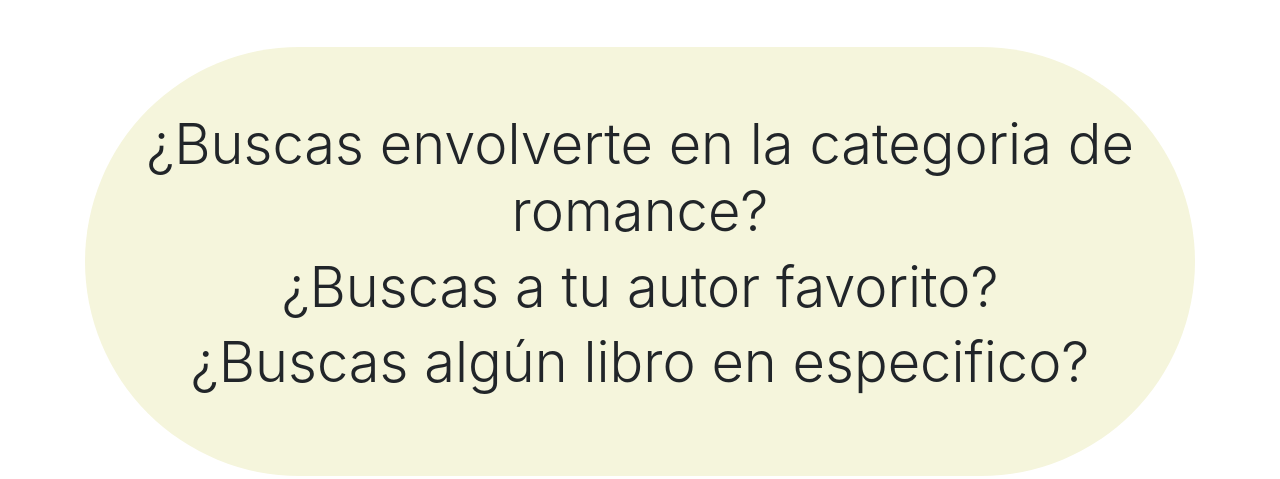
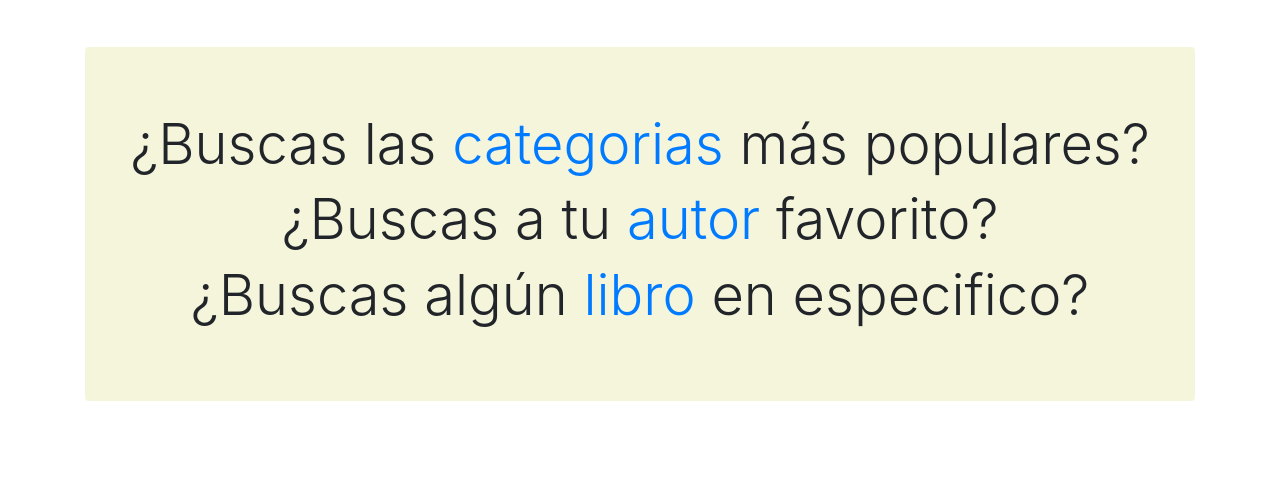
Before and after one commit to Dani1804/examen_pweb, a Django app: page / in a window 1280 px wide. Shown: the part 926-1405 px from the top of the page. Run offline with Django 4.2, Linux system fonts and the light colour scheme; data comes from the database, SQL or seed files in the repository; some libraries are stand-ins or nearby versions.

Commit message:
Avance front - Home linkeado

```diff
--- a/catalogos/templates/catalogos/home.html
+++ b/catalogos/templates/catalogos/home.html
@@ -60,22 +60,16 @@
                 <div class="carousel-item active">
                   <img src="https://ethic.es/wp-content/uploads/2023/10/biblioteca.png" class="d-block w-100" style="height: 500px;" alt="...">
                   <div class="carousel-caption d-none d-md-block">
-                    <h5>First slide label</h5>
-                    <p>Some representative placeholder content for the first slide.</p>
                   </div>
                 </div>
                 <div class="carousel-item">
                   <img src="https://i0.wp.com/cms.babbel.news/wp-content/uploads/2022/02/Most_Beautiful_Libraries-1.png?resize=640%2C360" class="d-block w-100" style="height: 500px;" alt="...">
                   <div class="carousel-caption d-none d-md-block">
-                    <h5>Second slide label</h5>
-                    <p>Some representative placeholder content for the second slide.</p>
                   </div>
                 </div>
                 <div class="carousel-item">
                   <img src="https://www.dgcs.unam.mx/boletin/bdboletin/multimedia/WAV230501/393(1).jpg" class="d-block w-100" style="height: 500px;" alt="...">
                   <div class="carousel-caption d-none d-md-block">
-                    <h5>Third slide label</h5>
-                    <p>Some representative placeholder content for the third slide.</p>
                   </div>
                 </div>
               </div>
@@ -93,17 +87,42 @@
         {% comment %} Termina el Carousel {% endcomment %}
 
 
+
+
         <div class="row my-5">
           <div class="col-lg-12">
-            <div class="jumbotron jumbotron-fluid rounded-pill" style="background-color: beige" border="" data-aos="fade-up" data-aos-duration="3000">
+            <div class="jumbotron jumbotron-fluid rounded" style="background-color: beige" data-aos="fade-up" data-aos-duration="3000">
               <div class="container">
-                <h1 class="display-4 text-center" href="">¿Buscas envolverte en la <a>categoria</a> de romance? </h1>
-                <h1 class="display-4 text-center" href="">¿Buscas a tu autor favorito? </h1>
-                <h1 class="display-4 text-center" href="">¿Buscas algún libro en especifico? </h1>
-                <p class="lead"></p>
-                <p class="lead"></p>
-                <p class="lead"></p>
-                <p class="lead"></p>
+                <h1 class="display-4 text-center">¿Buscas las <a href="categorias">categorias</a> más populares? </h1>
+                <h1 class="display-4 text-center" href="">¿Buscas a tu <a href="catalogoAutores">autor</a> favorito? </h1>
+                <h1 class="display-4 text-center" href="">¿Buscas algún <a href="catalogoLibros">libro</a> en especifico? </h1>
+              </div>
+            </div>
+          </div>
+        </div>
+
+        <div class="row my-5">
+          <div class="col-lg-4">
+            <div class="card" style="width: 18rem;" style="background-color: beige" href="categorias" data-aos="fade-right" data-aos-duration="3000">
+              <a href="categorias"><img src="https://concepto.de/wp-content/uploads/2023/02/Tipos-de-libros.jpg" class="card-img-top" alt="..." style="height: 200px;" ></a>
+              <div class="card-body text-align: center" style="background-color: beige">
+                <p class="card-text">¡Tenemos una gran variedad de distintas categorias con distintas tramas e historias!</p>
+              </div>
+            </div>
+          </div>
+          <div class="col-lg-4">
+            <div class="card" style="width: 18rem;" style="background-color: beige" data-aos="fade-up" data-aos-duration="3000">
+              <a href="catalogoAutores"><img src="https://www.infobae.com/new-resizer/0iVtOwwUbeqHDFiX4P_5ENCzDaE=/1200x900/filters:format(webp):quality(85)/s3.amazonaws.com/arc-wordpress-client-uploads/infobae-wp/wp-content/uploads/2016/07/20205320/mejores-libros-portada-4-3.jpg" class="card-img-top" alt="..." style="height: 200px;"></a>
+              <div class="card-body text-align: center" style="background-color: beige">
+                <p class="card-text">¡Autores de alrededor del mundo con sus exitos más grandes de los tiempos modernos!</p>
+              </div>
+            </div>
+          </div>
+          <div class="col-lg-4">
+            <div class="card" style="width: 18rem;" style="background-color: beige" data-aos="fade-left" data-aos-duration="3000">
+              <a href="catalogoLibros"><img src="https://hips.hearstapps.com/hmg-prod/images/old-books-in-a-library-big-file-royalty-free-image-1666591048.jpg" class="card-img-top" alt="..." style="height: 200px;"></a>
+              <div class="card-body text-align: center" style="background-color: beige">
+                <p class="card-text">¡Best Sellers del momento e igualmente seleccion de libros clasicos!</p>
               </div>
             </div>
           </div>
```
Also changed, not shown: catalogos/templates/catalogos/categorias.html (+30 -8 lines).
